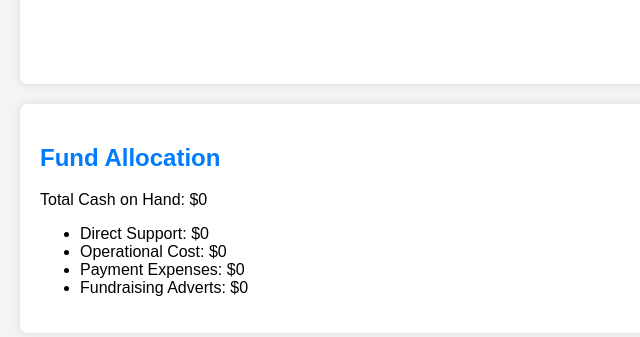
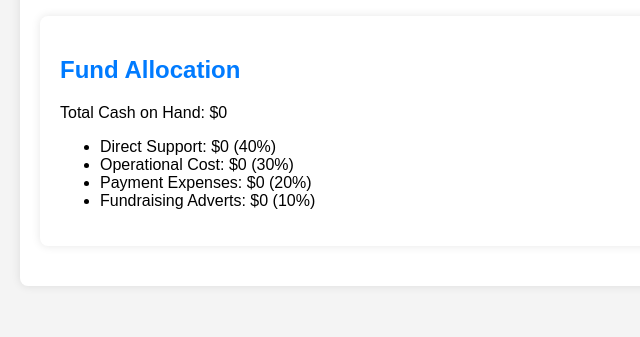
Before and after one commit to starryze/SharkTank, a plain HTML site: page index.html in a window 1280 px wide. Shown: the part 1551-1888 px from the top of the page, without its empty margins (0-640 px from the left). Drawn offline with nearby package versions, Linux system fonts and the light colour scheme.

Commit message:
Update index.html

```diff
--- a/index.html
+++ b/index.html
@@ -9,7 +9,6 @@
 </head>
 <body>
     <header>
-        <h2>test<h2>
         <h1>Our Mission</h1>
         <p>Transparency Software: Helping you allocate your donations effectively.</p>
     </header>
@@ -21,20 +20,21 @@
                 <label for="donation-amount">Enter Donation Amount ($):</label>
                 <input type="number" id="donation-amount" name="donation-amount" min="0" step="1">
             </form>
+            <div class="donation-grid">
                 <div class="chart-container">
                     <canvas id="donation-chart"></canvas>
                 </div>
-        </section>
-
-        <section class="fund-allocation">
+                <div class="fund-allocation">
                     <h2>Fund Allocation</h2>
                     <p>Total Cash on Hand: $<span id="total-cash">0</span></p>
                     <ul>
-                <li>Direct Support: $<span id="direct-support">0</span></li>
-                <li>Operational Cost: $<span id="operational-cost">0</span></li>
-                <li>Payment Expenses: $<span id="payment-expenses">0</span></li>
-                <li>Fundraising Adverts: $<span id="fundraising-adverts">0</span></li>
+                        <li>Direct Support: $<span id="direct-support">0</span> (40%)</li>
+                        <li>Operational Cost: $<span id="operational-cost">0</span> (30%)</li>
+                        <li>Payment Expenses: $<span id="payment-expenses">0</span> (20%)</li>
+                        <li>Fundraising Adverts: $<span id="fundraising-adverts">0</span> (10%)</li>
                     </ul>
+                </div>
+            </div>
         </section>
     </main>
 
```
Lines whose indentation alone changed are shown as unchanged.
